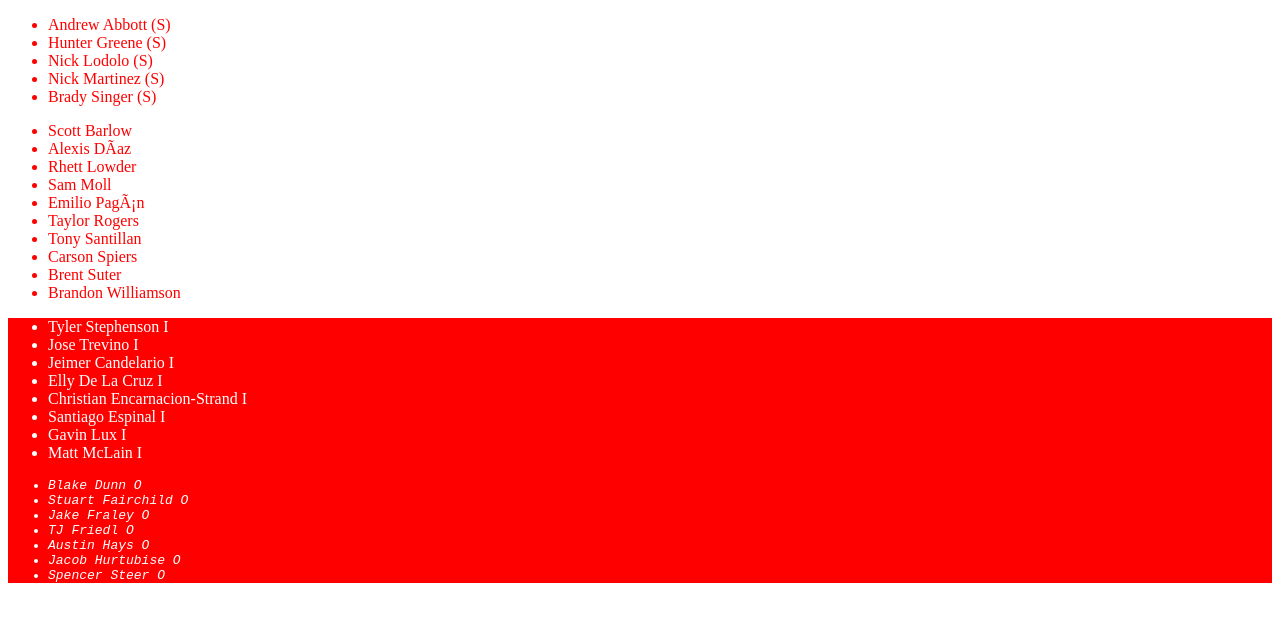
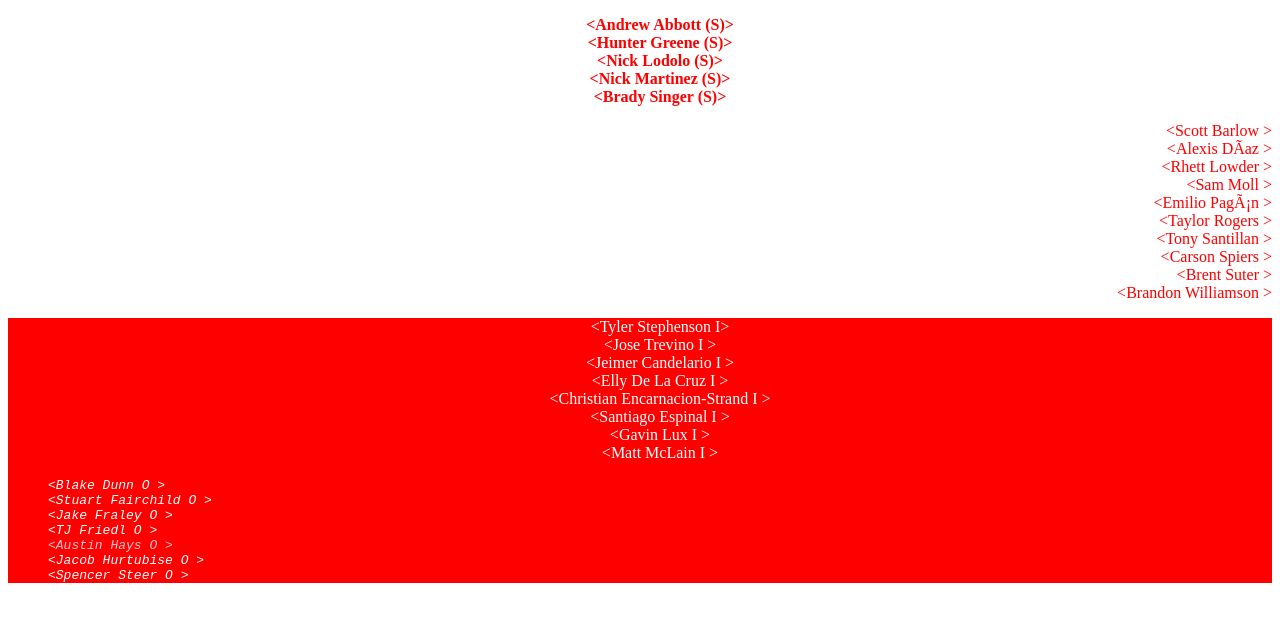
Before and after one commit to Programsigma/General-Program, a plain HTML site: page Notes/CSS Notes/index.html in a window 1280 px wide. Drawn offline with Linux system fonts and the light colour scheme.

Commit message:
continued css notes

```diff
--- a/Notes/CSS Notes/index.html
+++ b/Notes/CSS Notes/index.html
@@ -108,7 +108,7 @@
                                         </li>
                                         <li>TJ Friedl O
                                         </li>
-                                        <li>Austin Hays O
+                                        <li style= color:pink;background-color: lime>Austin Hays O
                                         </li>
                                         <li>Jacob Hurtubise O
                                         </li>
--- a/Notes/CSS Notes/styles.css
+++ b/Notes/CSS Notes/styles.css
@@ -90,3 +90,26 @@ If unread, italic font style, background yellow
  .position-players .Outfielders{
     font-style:italic
  }
+ .Starters{
+    font-weight: 800;
+    text-align:center
+ }
+ .Relievers{
+    font-weight: 300;
+    text-align: right;
+ }
+ .infielders{
+    font-weight:400;
+    text-align: center;
+ }
+ /*change how lists are viewed*/
+ ul{
+    list-style: none;
+ }
+
+  li:before{
+    content:"<"
+  }
+  li:after{
+    content:">"
+  }
```
